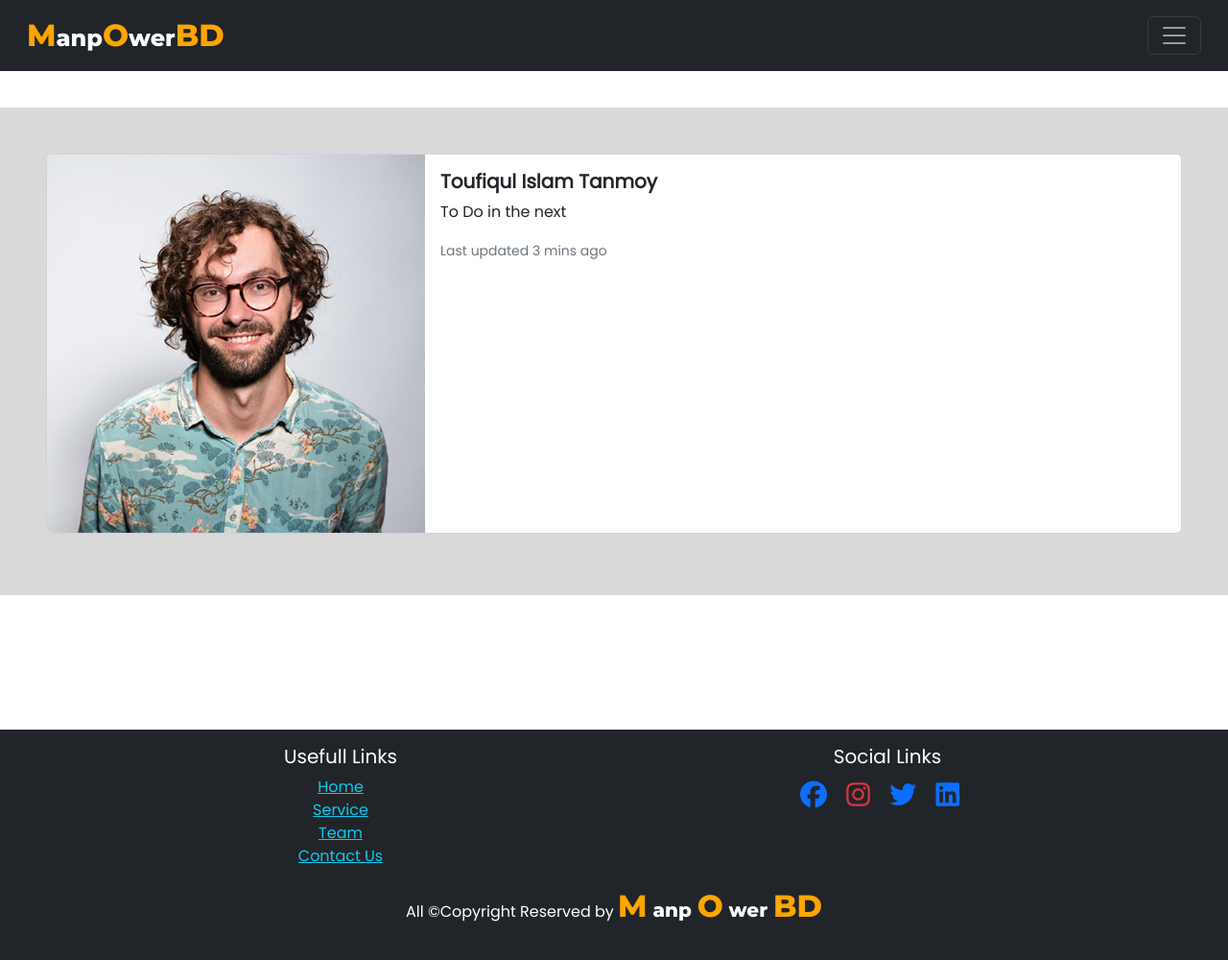
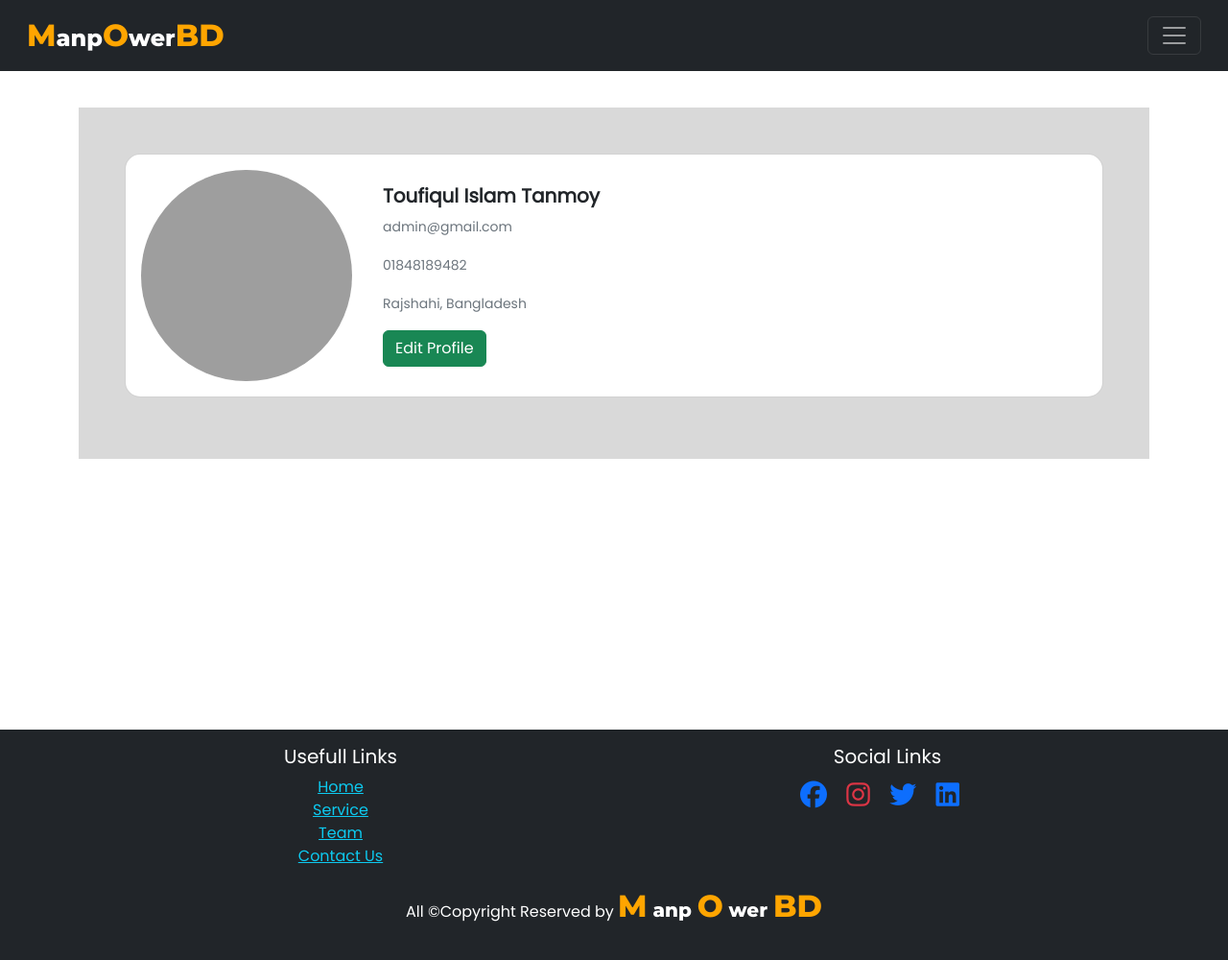
Before and after one commit to toufiqulislamtanmoy/offline-manpower-management, a PHP site: page /user/user-profile.php in a window 1280 px wide. Shown: the whole page at 96% size. Run offline with PHP 8.4, Linux system fonts and the light colour scheme; a user stored in the database is signed in; data comes from the database, SQL or seed files in the repository; some libraries are stand-ins or nearby versions; some web fonts are replaced; grey boxes are pictures that could not be loaded.

Commit message:
user profile done

```diff
--- a/user/Views/user-profile-view.php
+++ b/user/Views/user-profile-view.php
@@ -1,15 +1,25 @@
-<section class="mt-7rem bg-light-gray p-5">
-    <div>
-        <div class="card mb-3" style="max-width: 100%;">
-            <div class="row g-0">
-                <div class="col-md-4">
-                    <img src="img/3.jpg" class="img-fluid rounded-start" alt="...">
+<?php session_start() ?>
+<?php include_once(__DIR__ . '/../userFunction/manageUser.php'); ?>
+<?php
+$connectionObj = new ManageUser();
+
+$userId = $_SESSION['user_id'];
+$user = $connectionObj->user_details($userId);
+?>
+<section class="container mt-7rem">
+    <div class=" bg-light-gray p-5 ">
+        <div class="card mb-3 rounded-4" >
+            <div class="d-lg-flex align-items-center">
+                <div class=" p-3">
+                    <img style="height: 220px; width:220px" src="/../manpowerbd/user/upload/<?php echo $user['profileImage']; ?>" class="img-fluid rounded-circle" alt="...">
                 </div>
-                <div class="col-md-8">
+                <div class="">
                     <div class="card-body">
-                        <h5 class="card-title fw-bold">Toufiqul Islam Tanmoy</h5>
-                        <p class="card-text">To Do in the next</p>
-                        <p class="card-text"><small class="text-muted">Last updated 3 mins ago</small></p>
+                        <h5 class="card-title fw-bold"><?php echo $user['UserName']; ?></h5>
+                        <p class="card-text"><small class="text-muted"><?php echo $user['userEmail']; ?></small></p>
+                        <p class="card-text"><small class="text-muted"><?php echo $user['userPhone']; ?></small></p>
+                        <p class="card-text"><small class="text-muted"><?php echo $user['userAddress']; ?></small></p>
+                        <button class="btn btn-success">Edit Profile</button>
                     </div>
                 </div>
             </div>
--- a/user/userFunction/manageUser.php
+++ b/user/userFunction/manageUser.php
@@ -145,6 +145,18 @@ class ManageUser
         $result = mysqli_query($this->conn, $query);
         return $result;
     }
+
+    // user profile
+    function user_details($user_id){
+        $query = "SELECT *FROM usersignup WHERE userId = $user_id";
+        $result = mysqli_query($this->conn, $query);
+        if ($result) {
+            $row = mysqli_fetch_assoc($result);
+            return $row;
+        } else {
+            return "An Error Occur";
+        }
+    }
 }
 
 
```
Also changed, not shown: user/Views/home-views.php (+21 -12 lines).
